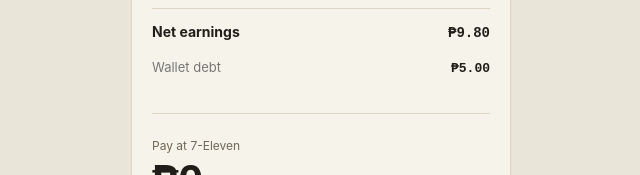
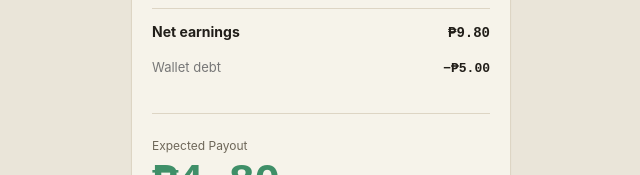
Before and after one commit to JsonDrulo/FpandaCalculator, a plain HTML site: page index.html in a window 1280 px wide. Both pictures are taken after typing "5", "5", "5" into the empty fields and a click on the button "Calculate". Shown: the part 625-800 px from the top of the page, 319-959 px from the left. Drawn offline with Linux system fonts and the light colour scheme.

Commit message:
Update calculation

```diff
--- a/index.html
+++ b/index.html
@@ -538,7 +538,7 @@
     </div>
   </div>
 
-  <script>
+<script>
     ['wallet', 'payments', 'quest'].forEach(id => {
       const input = document.getElementById(id);
       const wrap = document.getElementById(id + 'Wrap');
@@ -555,14 +555,13 @@
       let rawPayments = parseFloat(paymentsInput) || 0;
       let rawQuest = parseFloat(questInput) || 0;
 
-      let debt = Math.abs(rawWallet);
+      let walletBalance = -Math.abs(rawWallet);
 
       let grossEarnings = rawPayments + rawQuest;
       let tax = grossEarnings * 0.02;
       let netEarnings = grossEarnings - tax;
 
-      let exactRemit = debt - netEarnings;
-      let finalRemit = exactRemit > 0 ? Math.ceil(exactRemit) : 0;
+      let remainingBalance = netEarnings + walletBalance;
 
       const questRow = document.getElementById('quest-row');
       if (rawQuest > 0) {
@@ -575,16 +574,26 @@
       document.getElementById('gross-display').innerText = '₱' + grossEarnings.toFixed(2);
       document.getElementById('tax-display').innerText = '−₱' + tax.toFixed(2);
       document.getElementById('net-display').innerText = '₱' + netEarnings.toFixed(2);
-      document.getElementById('debt-display').innerText = '₱' + debt.toFixed(2);
-      document.getElementById('final-display').innerText = '₱' + finalRemit;
+      document.getElementById('debt-display').innerText = '−₱' + Math.abs(walletBalance).toFixed(2);
 
-      const note = document.getElementById('final-note');
-      if (finalRemit === 0) {
-        note.textContent = 'Earnings cover the debt — nothing to pay';
-        note.classList.add('zero');
+      const finalLabel = document.querySelector('.final-label');
+      const finalAmount = document.getElementById('final-display');
+      const finalNote = document.getElementById('final-note');
+
+      if (remainingBalance < 0) {
+        let exactRemit = Math.abs(remainingBalance);
+        let finalRemit = Math.ceil(exactRemit);
+        finalLabel.innerText = 'Pay at 7-Eleven';
+        finalAmount.innerText = '₱' + finalRemit;
+        finalAmount.style.color = 'var(--ink)';
+        finalNote.textContent = 'Rounded up to the nearest peso';
+        finalNote.classList.remove('zero');
       } else {
-        note.textContent = 'Rounded up to the nearest peso';
-        note.classList.remove('zero');
+        finalLabel.innerText = 'Expected Payout';
+        finalAmount.innerText = '₱' + remainingBalance.toFixed(2);
+        finalAmount.style.color = 'var(--bonus)';
+        finalNote.textContent = 'Earnings covered your COD debt! This is your remaining payout.';
+        finalNote.classList.add('zero');
       }
 
       document.getElementById('results').style.display = 'block';
```
